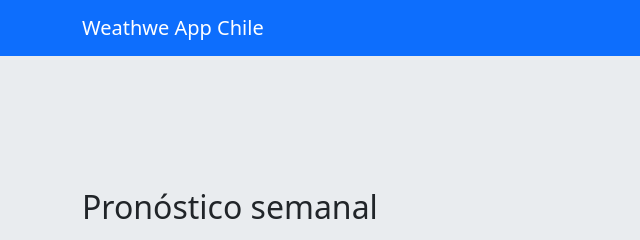
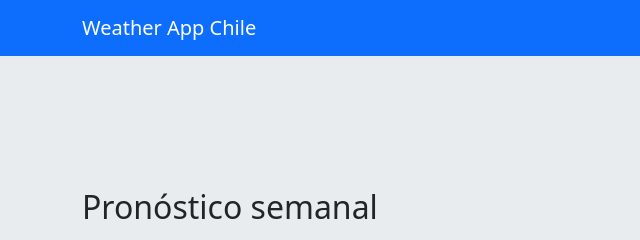
Before and after one commit to ferradasmane-droid/weather-frontend-m2, a plain HTML site: page detalle.html in a window 1280 px wide. Shown: the top 240 px of the page, 0-640 px from the left. Drawn offline with nearby package versions, Linux system fonts and the light colour scheme.

Commit message:
fix: corrige error ortografico en el título

```diff
--- a/detalle.html
+++ b/detalle.html
@@ -20,7 +20,7 @@
     <header>
       <nav class="navbar navbar-dark bg-primary">
         <div class="container">
-          <a class="navbar-brand" href="index.html">Weathwe App Chile</a>
+          <a class="navbar-brand" href="index.html">Weather App Chile</a>
           <a class="btn btn-light btn-sm" href="index.html">Volver</a>
         </div>
       </nav>
```
